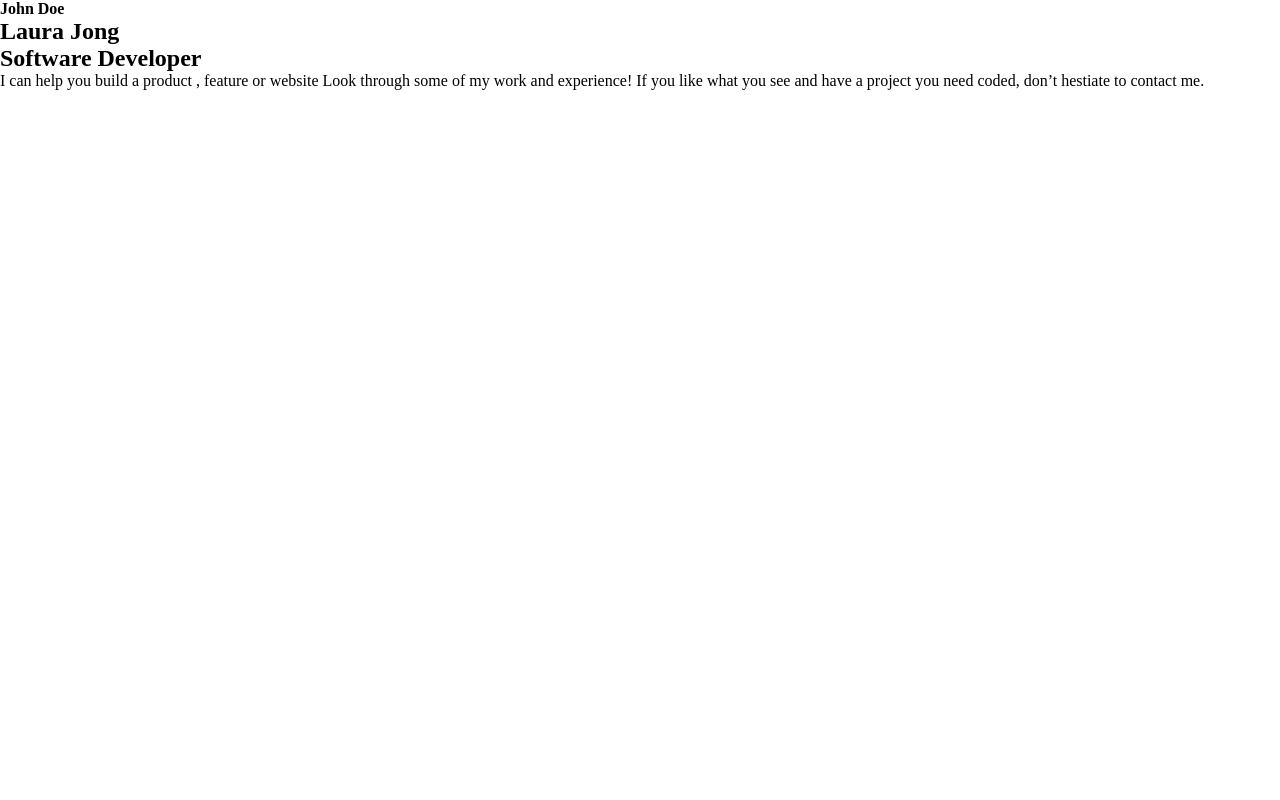
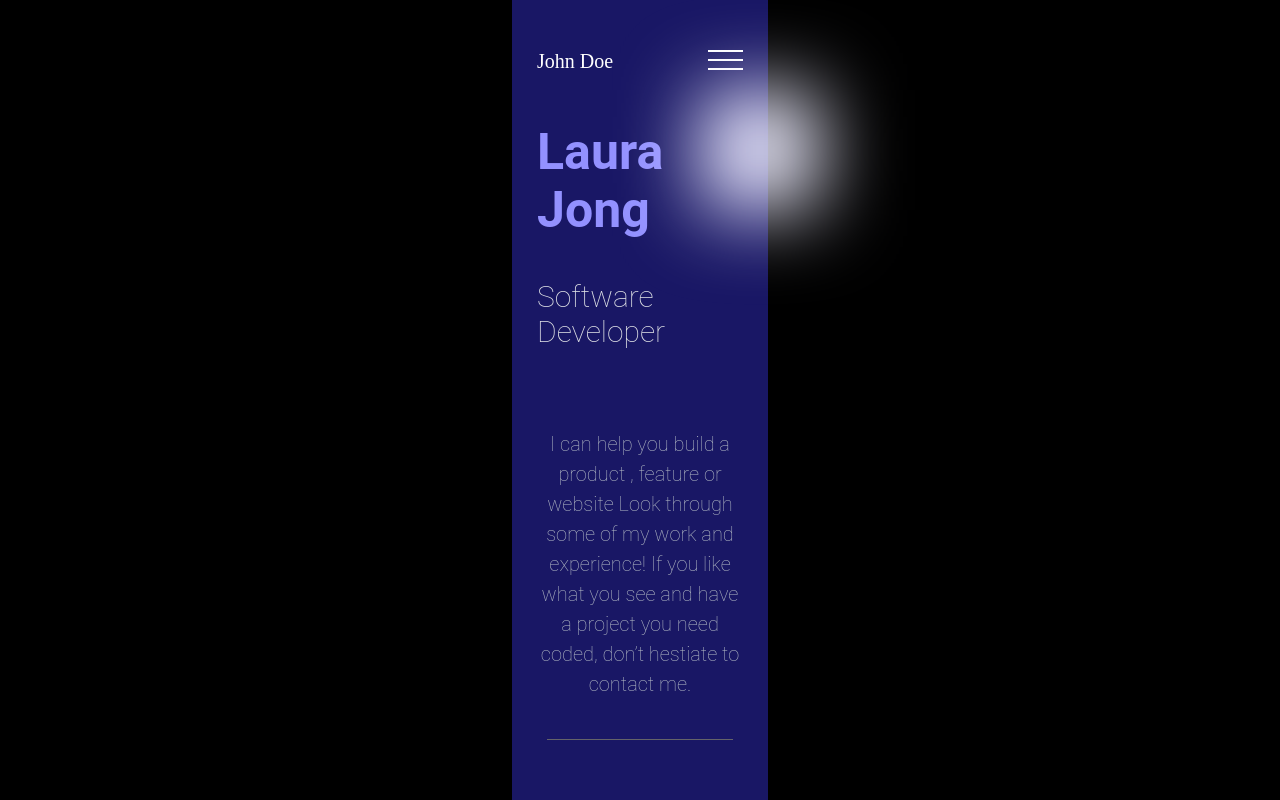
Before and after one commit to armandocomellas1/Mobile-skeleton, a website: page index.html in a window 1280 px wide. Drawn offline with Linux system fonts and the light colour scheme.

Commit message:
Add proper styles for the semanthic tags of the html in order to look like the tempate on Figma

```diff
--- a/style.css
+++ b/style.css
@@ -2,3 +2,104 @@
   margin: 0;
   padding: 0;
 }
+
+@import url('https://fonts.googleapis.com/css2?family=Roboto&display=swap');
+
+body {
+  background-color: black;
+}
+
+.container {
+  background-color: #191765;
+  width: 20%;
+  height: 100vh;
+  margin: auto;
+}
+
+.navmenu {
+  display: flex;
+  justify-content: space-between;
+  padding: 50px 25px;
+}
+
+.name_head, .menu_icon {
+  color: #FFFFFF;
+}
+
+.name_head {
+  font-weight: 300;
+  font-size: 20px;
+}
+
+.menu_icon > .line {
+  background-color: #FFFFFF;
+  width: 35px;
+  height: 2px;
+  display: block;
+}
+.menu_icon > .line + .line {
+margin-top: 7px;
+}
+
+.part_section {
+  display: flex;
+  flex-direction: column;
+  align-items: center;
+  padding: 0 25px;
+}
+
+.part_section h1 {
+  color: #9391FF;
+  font-family: 'Roboto', sans-serif;
+  font-size: 50px;
+  padding-bottom: 20px;
+  font-weight: bold;
+}
+
+.part_section h2 {
+  color: #DFE1E6;
+  font-family: 'Roboto', sans-serif;
+  font-size: 30px;
+  padding-top: 20px;
+  font-weight: lighter;
+}
+
+.part_section .article {
+  color: #B3BAC5;
+  font-family: 'Roboto', sans-serif;
+  font-size: 20px;
+  padding-top: 80px;
+  font-weight: lighter;
+  text-align: center;
+  line-height: 30px;
+}
+
+.division_section {
+  background: #646369;
+  width: 90%;
+  height: 1px;
+  margin-top: 40px;
+}
+
+.special {
+  position: absolute;
+  width: 120px;
+  height: 120px;
+  left: 700px;
+  top: 90px;
+  background: #EDECFF;
+  filter: blur(40px);
+}
+/* @media only screen and (max-width: 415px) {
+
+	.content-area {
+		width: 700px;
+		font-size: 16px;
+	}
+
+	.sidebar {
+		width: 300px;
+		font-size: 14px;
+	}
+
+} */
```
